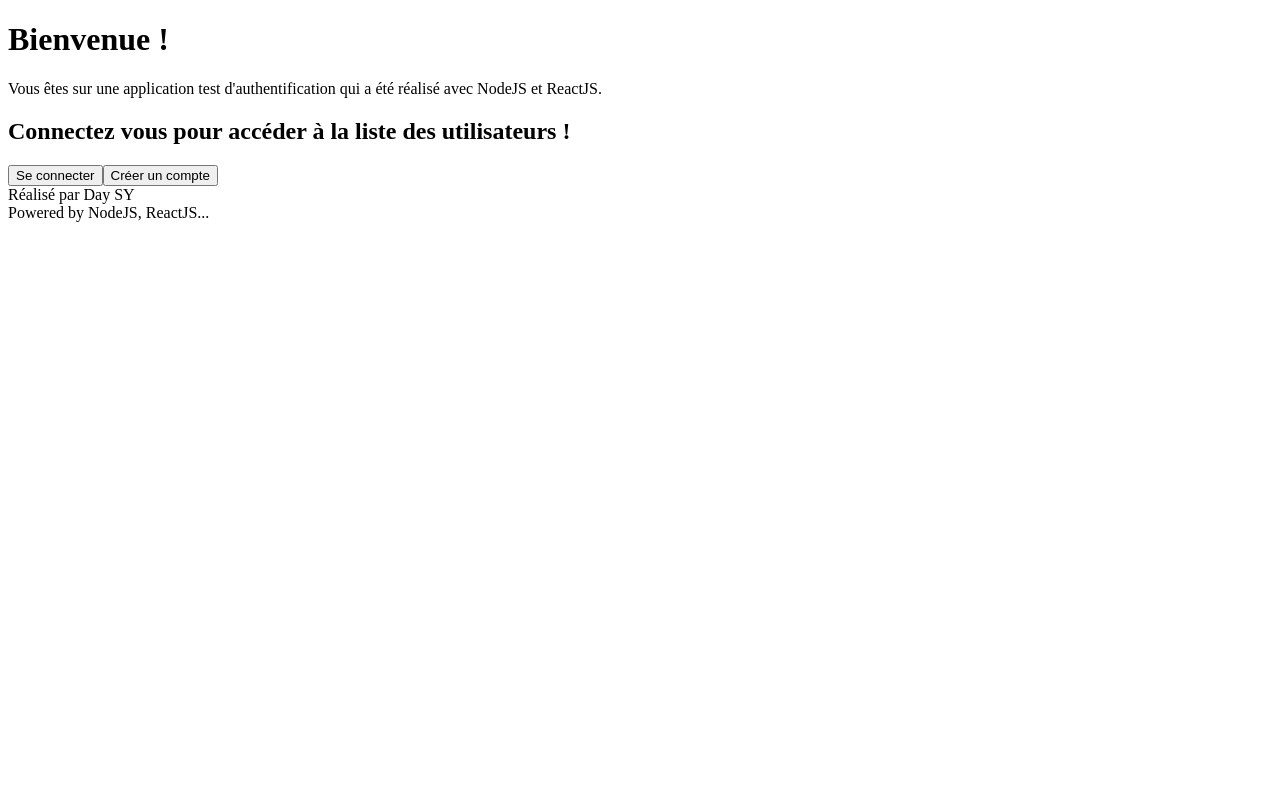
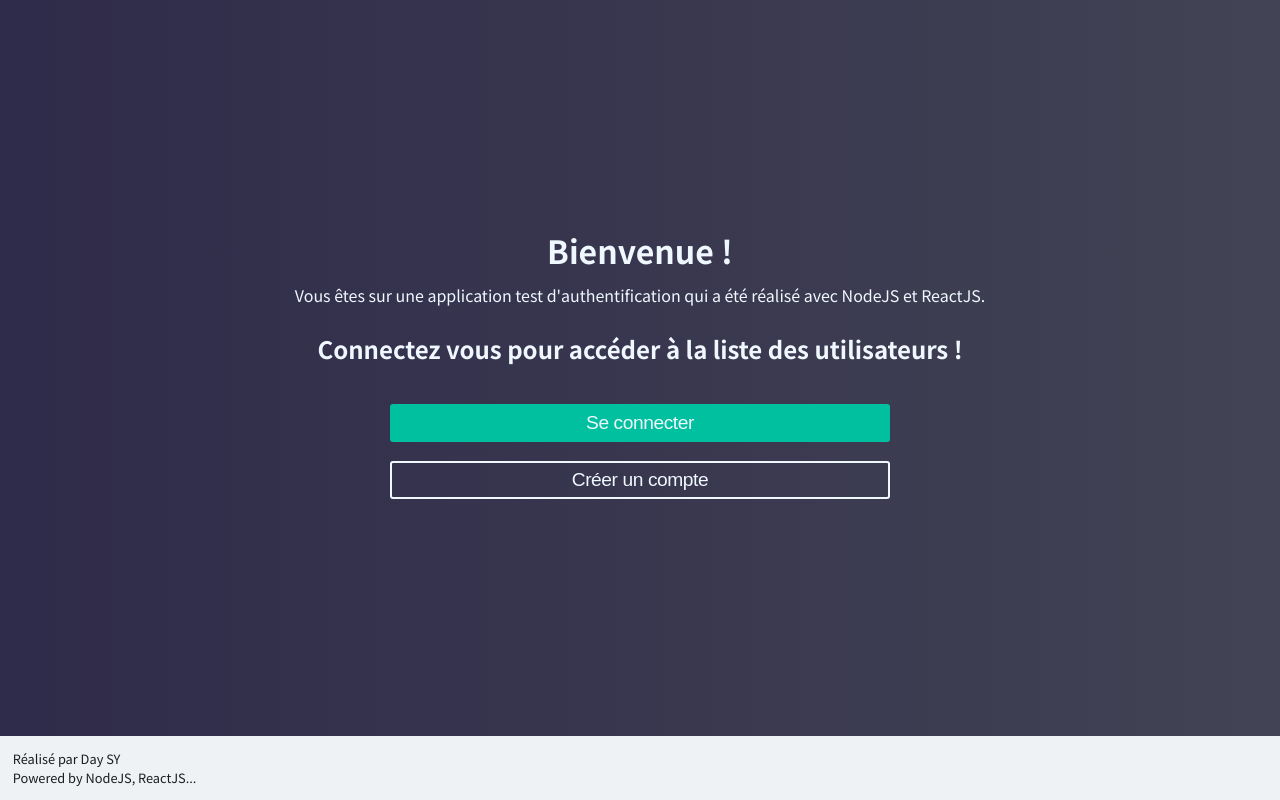
Before and after one commit to Day-101/auth-react-app, a React (Create React App) app: page / in a window 1280 px wide. Built offline with nearby package versions, Linux system fonts and the light colour scheme; no server answers.

Commit message:
style: update import

```diff
--- a/src/styles/index.scss
+++ b/src/styles/index.scss
@@ -0,0 +1,6 @@
+@import url('https://fonts.googleapis.com/css2?family=Noto+Sans+JP:wght@100;300;400;500;700;900&display=swap');
+
+@import
+  '../components/Contexts/ThemeContext.scss',
+  '../pages/Home.scss',
+  '../components/Footer/Footer.scss';
```
